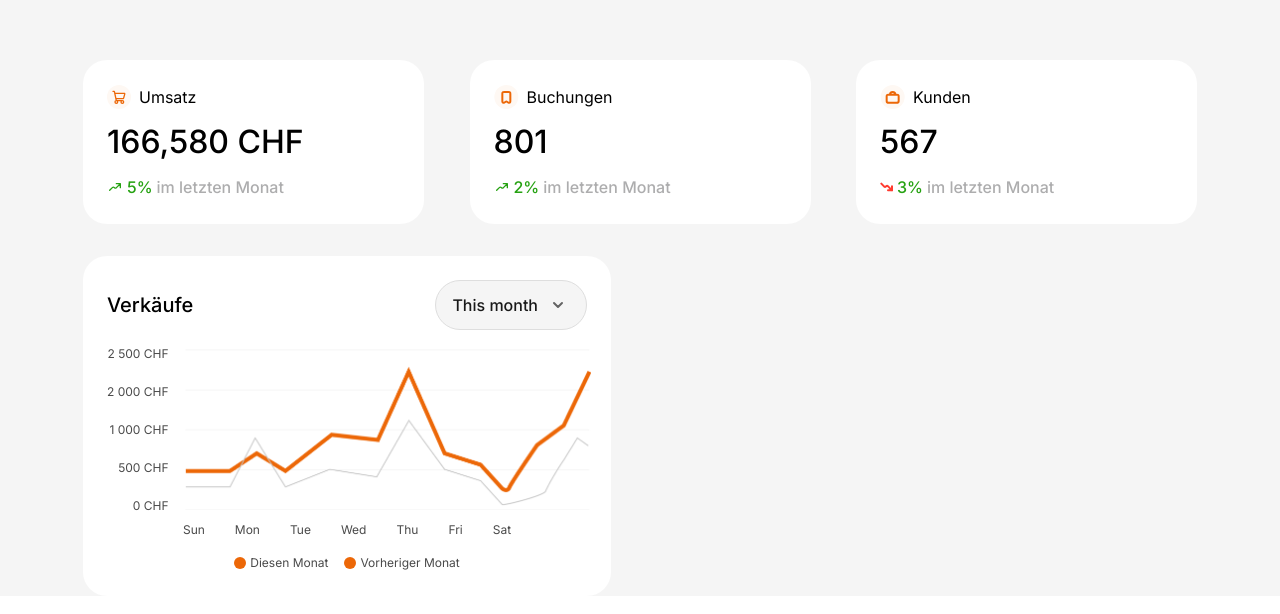
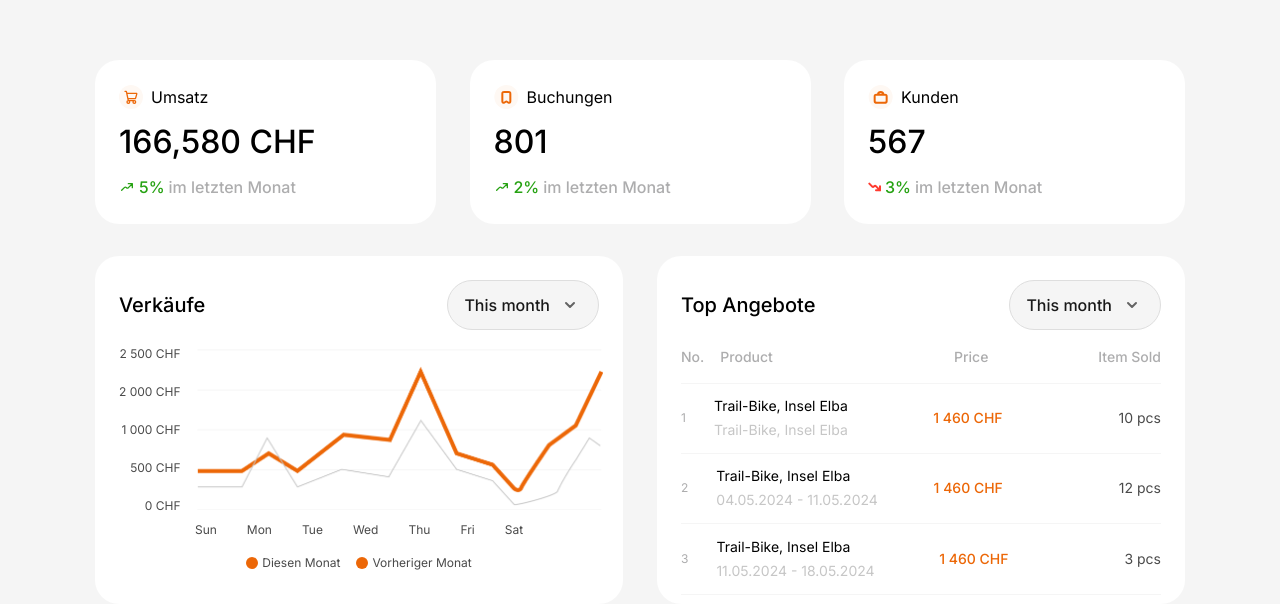
Before and after one commit to sachin-niyana/toscatours, a Next.js app: page / in a window 1280 px wide. Shown: the top 614 px of the page. Built offline with nearby package versions, Linux system fonts and the light colour scheme.

Commit message:
dashboard in progress

```diff
--- a/src/app/globals.css
+++ b/src/app/globals.css
@@ -4,5 +4,5 @@
 
 
 .dashboard_content_width {
-    @apply max-w-[1210px]
+    @apply max-w-[1090px]
 }
--- a/src/components/custom-ui/DashboardCards.jsx
+++ b/src/components/custom-ui/DashboardCards.jsx
@@ -1,6 +1,6 @@
 export default function DashboardCards(props) {
   return (
-    <div className="py-6 pl-6 rounded-3xl bg-white xl:max-w-[341px] lg:max-w-[300px] sm:max-w-[295px] w-full max-h-[164px] h-full">
+    <div className="py-6 pl-6 rounded-3xl bg-white hover:shadow-[0_0_11px_rgba(33,33,33,.2)] transition-all ease-linear duration-300 xl:max-w-[341px] lg:max-w-[300px] sm:max-w-[295px] w-full max-h-[164px] h-full">
       {props.dashboardcard}
       <div className="flex items-center mb-2 gap-2">
         <div>{props.cardicon}</div>
--- a/src/components/dashboard/Dashboard.jsx
+++ b/src/components/dashboard/Dashboard.jsx
@@ -5,8 +5,9 @@ import { BtnArrow } from "../common/Icon";
 export default function Dashboard() {
   return (
     <div className="bg-mist-gray">
-      <div className="dashboard_content_width mx-auto pt-[59.54px] lg:px-12 sm:px-9 px-4">
-        <div className="flex flex-row flex-wrap xl:gap-8 lg:justify-between lg:gap-0 sm:gap-4 gap-6 pb-8">
+      <div className="pt-[59.54px] xl:px-12 lg:px-6 sm:px-9 px-4">
+        <div className="dashboard_content_width mx-auto">
+          <div className="flex flex-row flex-wrap xl:gap-8 lg:justify-between justify-center lg:gap-0 sm:gap-4 gap-6 pb-8">
             {DashboardCard.map((obj, index) => {
               return (
                 <DashboardCards
@@ -21,9 +22,9 @@ export default function Dashboard() {
               );
             })}
           </div>
-        <div className="flex flex-row flex-wrap">
-          <div className="lg:w-6/12 md:w-8/12 sm:w-10/12 w-full">
-            <div className="py-6 px-6 bg-white rounded-3xl xl:max-w-[528px] max-h-[348px] w-full h-full">
+          <div className="flex flex-row flex-wrap xl:gap-8 lg:justify-between max-lg:gap-4 justify-center">
+            <div className="xl:max-w-[528px] lg:w-6/12 screen_md:w-[48%] sm:w-10/12 w-full flex justify-center">
+              <div className="py-6 min-[390px]:px-6 px-4 hover:shadow-[0_0_11px_rgba(33,33,33,.2)] transition-all ease-linear duration-300 bg-white rounded-3xl xl:max-w-[528px] sm:max-w-[480px] max-h-[348px] w-full h-full">
                 <div className="flex justify-between items-center mb-4">
                   <p className="text-black font-medium text-xl leading-normal capitalize">
                     Verkäufe
@@ -55,7 +56,7 @@ export default function Dashboard() {
                     <img
                       src="/assets/images/png/graph-img.png"
                       alt="graph-img"
-                    className="w-full xl:max-w-[406px] sm:max-w-[340px] max-w-[251px]"
+                      className="w-full xl:max-w-[406px] sm:max-w-[310px] max-w-[251px]"
                     />
                   </div>
                   <div className="flex lg:gap-[30px] sm:gap-6 gap-[19px] justify-center">
@@ -94,6 +95,107 @@ export default function Dashboard() {
                 </div>
               </div>
             </div>
+            <div className="xl:max-w-[528px] lg:w-6/12 screen_md:w-[48%] sm:w-10/12 w-full flex lg:justify-end justify-center">
+              <div className="py-6 min-[390px]:px-6 px-4 hover:shadow-[0_0_11px_rgba(33,33,33,.2)] transition-all ease-linear duration-300 bg-white rounded-3xl xl:max-w-[528px] sm:max-w-[480px] max-h-[348px] w-full h-full">
+                <div className="flex justify-between items-center mb-4">
+                  <p className="text-black font-medium text-xl leading-normal capitalize">
+                    Top Angebote
+                  </p>
+                  <button className="font-medium text-base leading-normal sm:py-1 py-[2px] sm:pr-2 pr-1 sm:pl-4 pl-3 bg-mist-gray border border-solid border-neutral-gray rounded-full text-light-black flex items-center">
+                    This month
+                    <BtnArrow />
+                  </button>
+                </div>
+                <div className="flex justify-between pb-4 border-b border-solid border-mist-gray">
+                  <div className="flex gap-4 items-center">
+                    <p className="font-medium text-sm text-light-gray leading-normal capitalize">
+                      No.
+                    </p>
+                    <p className="font-medium text-sm text-light-gray leading-normal capitalize">
+                      Product
+                    </p>
+                  </div>
+                  <div className="flex lg:gap-[109.89px] sm:gap-[98.89px] gap-8 items-center">
+                    <p className="font-medium text-sm text-light-gray leading-normal capitalize">
+                      Price
+                    </p>
+                    <p className="font-medium text-sm text-light-gray leading-normal capitalize">
+                      Item Sold
+                    </p>
+                  </div>
+                </div>
+                <div className="flex justify-between items-center pt-[12.43px] pb-[13.02px] border-b border-solid border-mist-gray">
+                  <div className="flex gap-7 items-center">
+                    <p className="font-normal text-xs leading-[155%] text-light-gray">
+                      1
+                    </p>
+                    <div className="flex gap-1 flex-col">
+                      <p className="capitalize font-normal lg:text-sm text-xs text-black">
+                        Trail-Bike, Insel Elba
+                      </p>
+                      <p className="capitalize font-normal lg:text-sm text-xs text-gray">
+                        Trail-Bike, Insel Elba
+                      </p>
+                    </div>
+                  </div>
+                  <div className="flex lg:gap-[116px] sm:gap-[100px] gap-8 items-center">
+                    <p className="uppercase font-medium lg:text-sm text-xs leading-normal text-orange">
+                      1 460 CHF
+                    </p>
+                    <p className="font-normal text-dark-gray lg:text-sm text-xs leading-normal">
+                      10 pcs
+                    </p>
+                  </div>
+                </div>
+                <div className="flex justify-between items-center pt-[12.43px] pb-[13.02px] border-b border-solid border-mist-gray">
+                  <div className="flex gap-7 items-center">
+                    <p className="font-normal text-xs leading-[155%] text-light-gray">
+                      2
+                    </p>
+                    <div className="flex gap-1 flex-col">
+                      <p className="capitalize font-normal lg:text-sm text-xs text-black">
+                        Trail-Bike, Insel Elba
+                      </p>
+                      <p className="capitalize font-normal lg:text-sm text-xs text-gray">
+                        04.05.2024 - 11.05.2024
+                      </p>
+                    </div>
+                  </div>
+                  <div className="flex lg:gap-[116px] sm:gap-[100px] gap-8 items-center">
+                    <p className="uppercase font-medium lg:text-sm text-xs leading-normal text-orange">
+                      1 460 CHF
+                    </p>
+                    <p className="font-normal text-dark-gray lg:text-sm text-xs leading-normal">
+                      12 pcs
+                    </p>
+                  </div>
+                </div>
+                <div className="flex justify-between items-center pt-[12.43px] pb-[13.02px] border-b border-solid border-mist-gray">
+                  <div className="flex gap-7 items-center">
+                    <p className="font-normal text-xs leading-[155%] text-light-gray">
+                      3
+                    </p>
+                    <div className="flex gap-1 flex-col">
+                      <p className="capitalize font-normal lg:text-sm text-xs text-black">
+                        Trail-Bike, Insel Elba
+                      </p>
+                      <p className="capitalize font-normal lg:text-sm text-xs text-gray">
+                        11.05.2024 - 18.05.2024
+                      </p>
+                    </div>
+                  </div>
+                  <div className="flex lg:gap-[116px] sm:gap-[100px] gap-8 items-center">
+                    <p className="uppercase font-medium lg:text-sm text-xs leading-normal text-orange">
+                      1 460 CHF
+                    </p>
+                    <p className="font-normal text-dark-gray lg:text-sm text-xs leading-normal">
+                      3 pcs
+                    </p>
+                  </div>
+                </div>
+              </div>
+            </div>
+          </div>
         </div>
       </div>
     </div>
--- a/tailwind.config.js
+++ b/tailwind.config.js
@@ -14,7 +14,9 @@ module.exports = {
         "sm-13": "13px",
         "3xxl": "32px",
       },
-
+      screens: {
+        screen_md: "992px",
+      },
       backgroundImage: {
         "gradient-radial": "radial-gradient(var(--tw-gradient-stops))",
         "gradient-conic":
```
Also changed, not shown: src/components/common/Helper.jsx (+0 -8 lines). Lines whose indentation alone changed are shown as unchanged.
